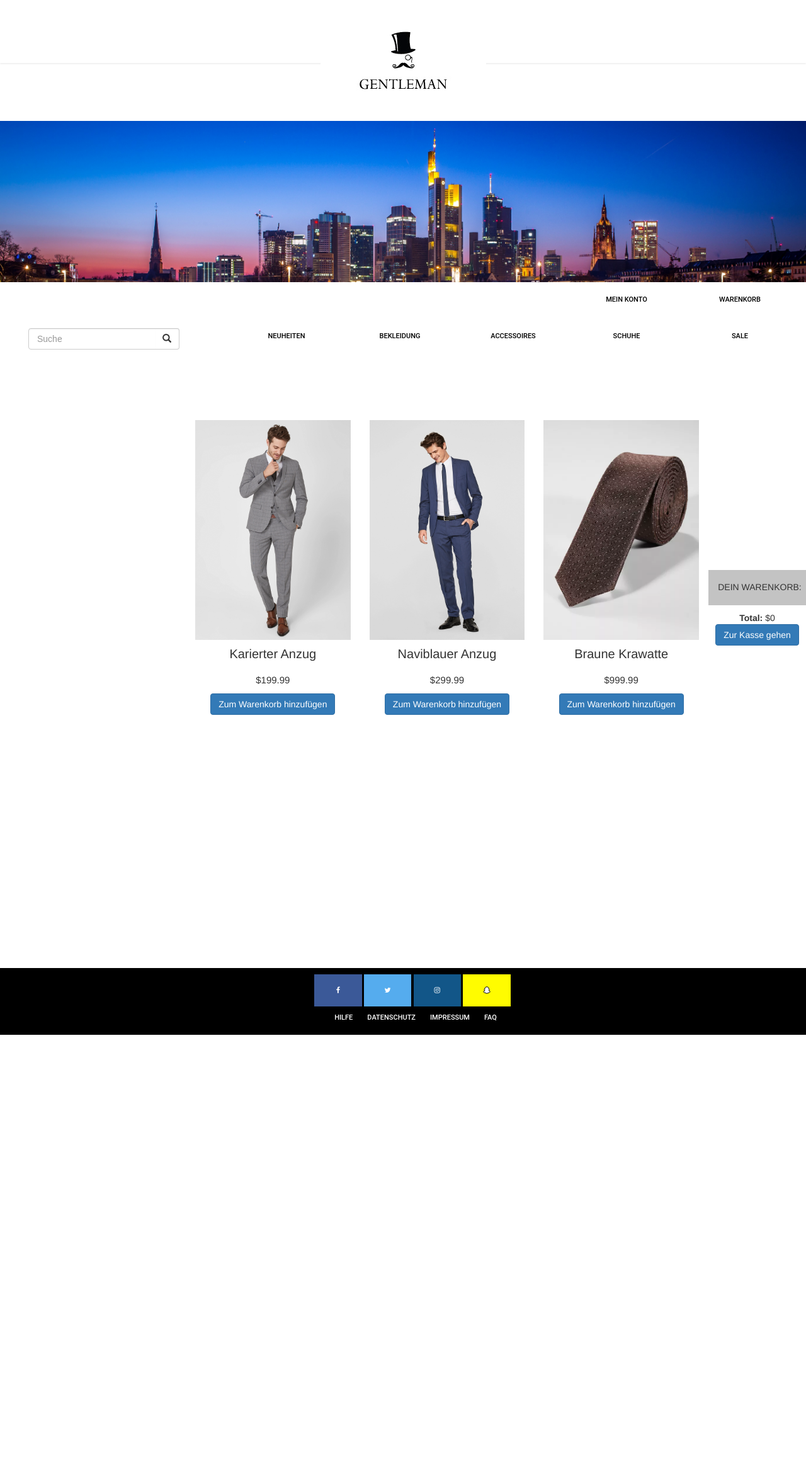
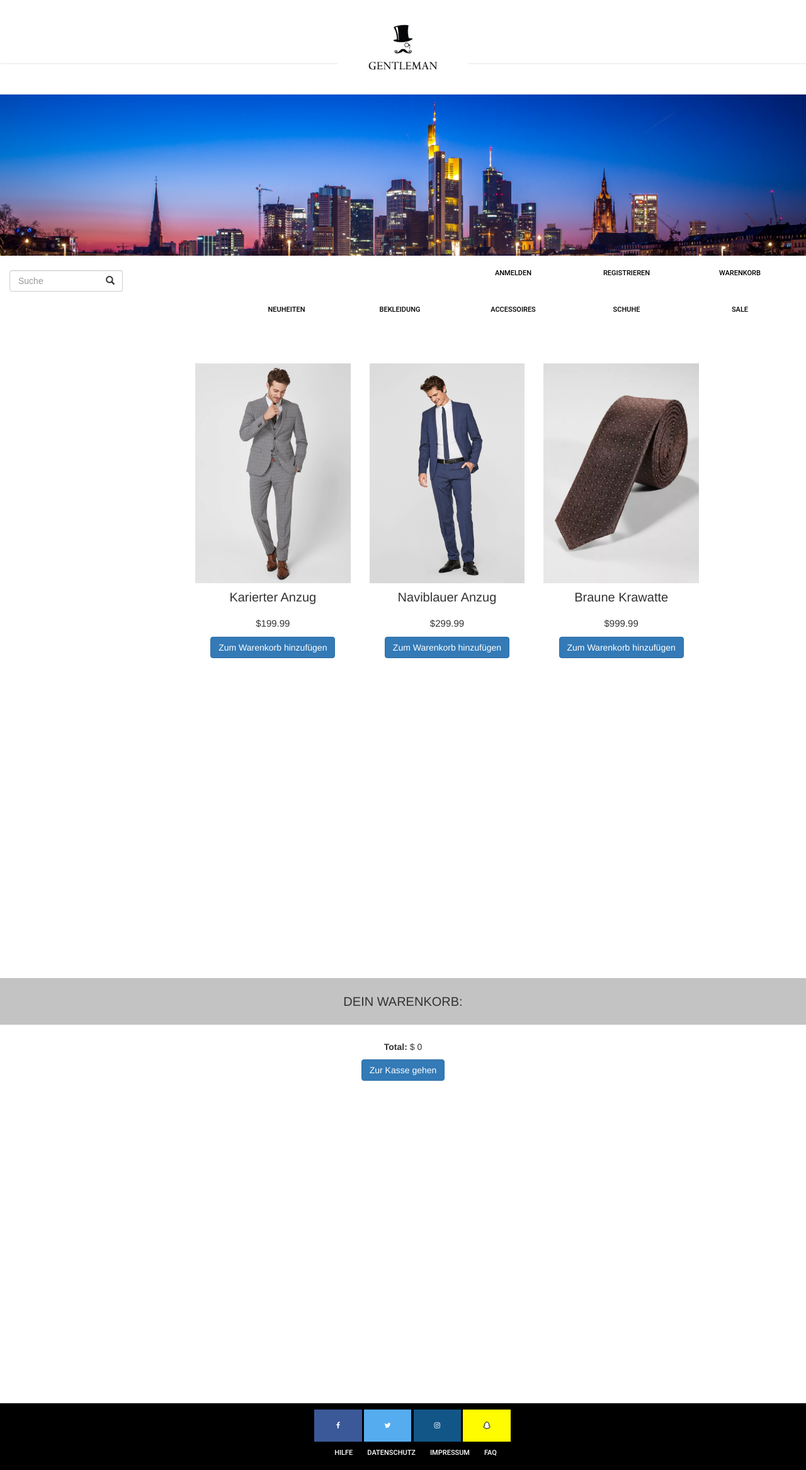
Before and after one commit to KenLa712/ecom_project, a Django app: page /products/ in a window 1280 px wide. Shown: the whole page at 63% size. Before the commit the page ends 1643 px from the top, so only its background shows below. Run offline with Django 4.2, Linux system fonts and the light colour scheme; data comes from the database, SQL or seed files in the repository; some libraries are stand-ins or nearby versions.

Commit message:
Warenkorb nach unten + Logo eingefügt

```diff
--- a/ecommerce/static/css/products.css
+++ b/ecommerce/static/css/products.css
@@ -35,8 +35,6 @@ background-color:  black;
 border-color: black;
 }
 
-
-
 cart-total {
 margin-top: 30px;
 }
--- a/ecommerce/static/css/style.css
+++ b/ecommerce/static/css/style.css
@@ -44,7 +44,7 @@ header {
 }
 
 #logo img {
-   width: 80%;
+   width: 100%;
 }
 
 /* The alert message box */
--- a/ecommerce/store/templates/store/cart.html
+++ b/ecommerce/store/templates/store/cart.html
@@ -6,6 +6,9 @@
   <link href="{% static 'css/warenkorbStyle.css' %}" type="text/css" rel="stylesheet">
   <link rel="stylesheet" href="https://stackpath.bootstrapcdn.com/bootstrap/4.1.3/css/bootstrap.min.css" integrity="sha384-MCw98/SFnGE8fJT3GXwEOngsV7Zt27NXFoaoApmYm81iuXoPkFOJwJ8ERdknLPMO" crossorigin="anonymous">
   <link href="{% static 'css/warenkorbStyle.css' %}" type="text/css" rel="stylesheet">
+
+  <a href="http://127.0.0.1:8000/"><img class="imglogo" src="{% static 'images/logo.jpg' %}" alt="Logo" style="width: 10%; height: 150%;"></a>
+
 </head>
 <!------HEADER---------------------------------------->
 <body class="bg-light">
--- a/ecommerce/store/templates/store/main.html
+++ b/ecommerce/store/templates/store/main.html
@@ -14,7 +14,7 @@
 <body>
 
     <header>
-      <a href="http://127.0.0.1:8000/"><img class="imglogo" src="{% static 'images/logo.jpg' %}" alt="Logo"></a>
+      <a href="http://127.0.0.1:8000/"><img class="imglogo" src="{% static 'images/logo.jpg' %}" alt="Logo" style="width: auto; height: 150%;"></a>
 
         <img class="img2" src="{% static 'images/frankfurt.jpg' %}">
 
@@ -92,7 +92,7 @@
 
       <form action = "#" target="_blank">
         <form class="navbar-form" role="search" name="suchleiste">
-          <div class="input-group add-on" style="width: 242px; margin-left: 40px;margin-top: 10px;">
+          <div class="input-group add-on" style="width: 182px; margin-top: -12%;">
             <input class="form-control" placeholder="Suche" name="srch-term" id="srch-term" type="text">
 
             <div class="input-group-btn">
--- a/ecommerce/store/templates/store/products.html
+++ b/ecommerce/store/templates/store/products.html
@@ -5,24 +5,24 @@
   <head>
     <meta charset="utf-8">
     <script src="{% static 'store.js' %}"></script>
-    <link href="{% static 'css/style.css' %}" type="text/css" rel="stylesheet">
+   <link href="{% static 'css/style.css' %}" type="text/css" rel="stylesheet">
     <link href="{% static 'css/products.css' %}" type="text/css" rel="stylesheet">
   </head>
 
 
 <!---------------HEADER----------------->
-
 <header>
 
-    <a href="http://127.0.0.1:8000/"><img class="imglogo" src="{% static 'images/logo.jpg' %}" alt="Logo"></a>
-    <img class="img2" src="{% static 'images/frankfurt.jpg' %}">
+    <a href="http://127.0.0.1:8000/"><img class="imglogo" src="{% static 'images/logo.jpg' %}" alt="Logo" style="width: auto; height: 150%;"></a>
+    <img class="img2" src="{% static 'images/frankfurt.jpg' %}" style="width: 100%">
 
     <nav id="second-nav">
-      <ul>
-          <li><a href="#">Mein Konto</a></li>
-          <li><a href="#warenkorb">Warenkorb</a></li>
-      </ul>
-    </nav>
+        <ul>
+            <li><a href="{% url 'login' %}">Anmelden</a></li>
+            <li><a href="{% url 'register' %}">Registrieren</a></li>
+            <li><a href="{% url 'cart' %}">Warenkorb</a></li>
+        </ul>
+      </nav>
 
   </header>
     <body>
@@ -88,7 +88,7 @@
 
 <form action = "#" target="_blank">
   <form class="navbar-form" role="search">
-    <div class="input-group add-on" style="width: 242px; margin-left: 30px; margin-top: 15px;">
+    <div class="input-group add-on" style="width: 182px; margin-top: -12%;">
       <input class="form-control" placeholder="Suche" name="srch-term" id="srch-term" type="text">
       <div class="input-group-btn">
         <button class="btn btn-default" type="submit"><i class="glyphicon glyphicon-search"></i></button>
@@ -159,14 +159,17 @@
 </div>
 {% endblock content %}
 
-<div style="margin-left: 85%; margin-top: -60%;">
+<div>
 
-<h2 class="section-header" id = "warenkorb" style= "background-color: #c3c3c3; font-size: inherit; margin-top: 50px; padding-top: 20px;padding-bottom: 20px; width: 200px;" >Dein Warenkorb:</h2>
+
+<h2 class="section-header" id = "warenkorb" style= "background-color: #c3c3c3; font-size: 20px; padding: 2% ; width: 100%; margin-bottom: 2%;" >Dein Warenkorb:</h2>
             <div class="cart-items">
             </div>
             <div class="cart-total">
                 <strong class="cart-total-title" sty>Total: </strong>
-			   <span class="cart-total-price" id="cart-total-price">$0</span>
+
+			   <span class="cart-total-price" id="cart-total-price">$ 0</span>
+                <p></p>
             </div>
             <button class="btn btn-primary btn-purchase" type="button"  onclick="location.href= '{% url 'cart' %}'"> Zur Kasse gehen</button>
 
@@ -193,7 +196,6 @@
 </div>
 </footer>
 </body>
-
 </html>
 
 <script>
@@ -286,7 +288,9 @@ function addItemToCart(title, price, imageSrc) {
         <div class="cart-quantity cart-column">
             <input class="cart-quantity-input"
 			style="width: 60px; margin-right: 50px; margin-left: -200; margin-left: -100; margin-left: -100px;" type="number" value="1">
+            <p></p>
             <button class="btn btn-danger" type="button">Löschen</button>
+            <p></p>
         </div>`
 	/* Produkt wird der Liste hinzugefügt*/
     cartRow.innerHTML = cartRowContents
```
Also changed, not shown: 2 other files.
